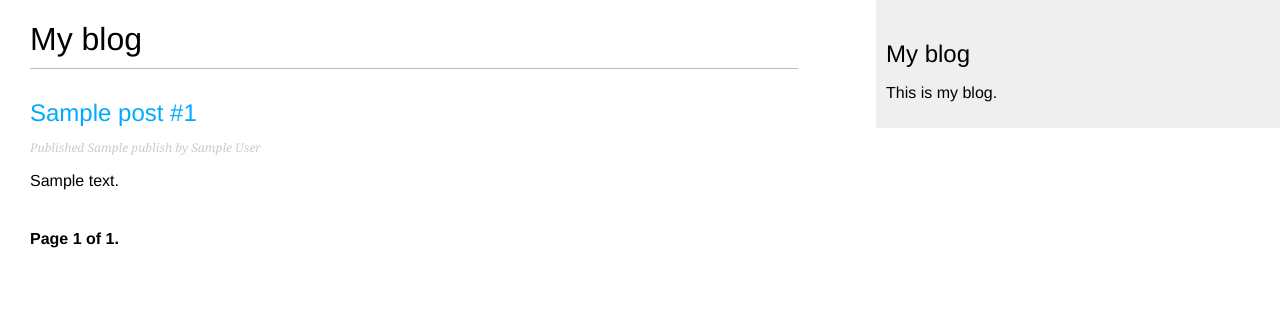
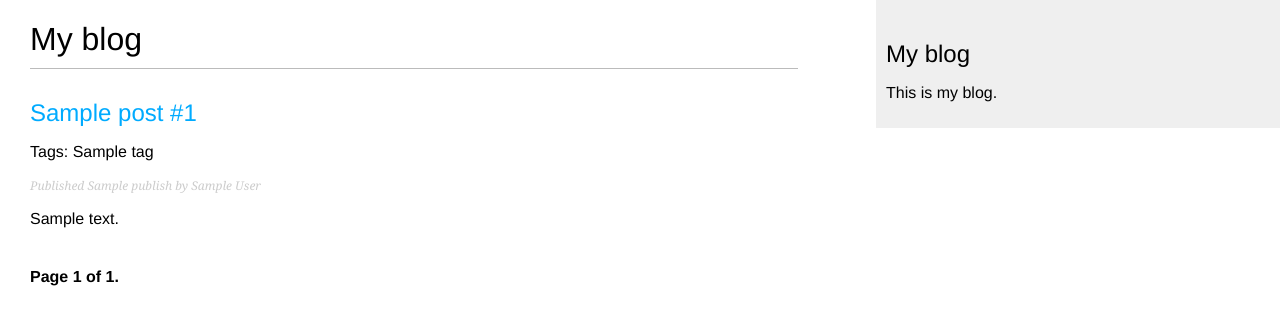
Before and after one commit to LeVzhe/blog_adm, a Django app: template blog/templates/blog/post/list.html in a window 1280 px wide. Shown: the top 325 px of the page. Run offline with Django 4.2, Linux system fonts and the light colour scheme; the template is opened without the code that fills it: most values are stand-ins (such as "Sample title", 1, 10 or a date in 2020).

Commit message:
feat: try taggit

```diff
--- a/blog/templates/blog/post/list.html
+++ b/blog/templates/blog/post/list.html
@@ -10,6 +10,7 @@
                 {{ post.title }} #{{ post.id }}
             </a>
         </h2>
+        <p class="tags">Tags: {{ post.tags.all|join:", " }}</p>
         <p class="date">
             Published {{ post.publish }} by {{ post.author }}
         </p>
--- a/blog/views.py
+++ b/blog/views.py
@@ -6,7 +6,7 @@ from django.shortcuts import get_object_or_404, render
 from django.views.decorators.http import require_POST
 
 from .forms import CommentForm, EmailPostForm
-from .models import Comment, Post
+from .models import Post
 
 
 def post_share(request, post_id):
```
